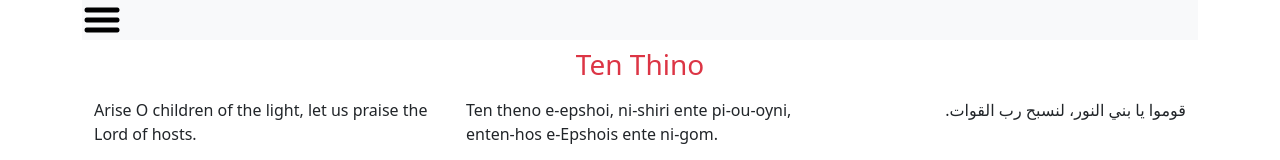
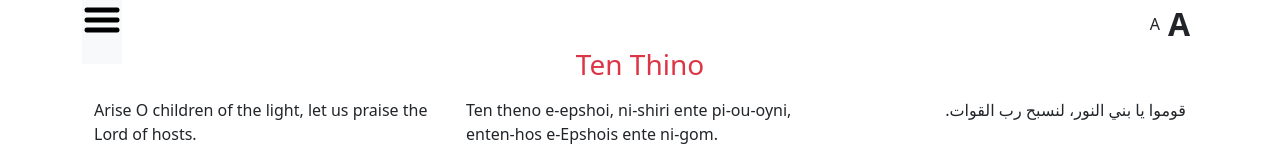
Before and after one commit to tonymelek/Psalmody, a Vue app: page / in a window 1280 px wide. Shown: the top 160 px of the page. Built offline with nearby package versions, Linux system fonts and the light colour scheme.

Commit message:
add dynamic font

```diff
--- a/src/containers/Sunday.vue
+++ b/src/containers/Sunday.vue
@@ -1,11 +1,18 @@
 <template>
     <div class="container">
         <div class=" container fixed-top">
-            <div class=" bg-light m-0 cursor-pointer" @click="toggle('menu', showMenu)">
-                <!-- <span v-if="showMenu">Hide Menu</span>
+            <div class="d-flex justify-content-between">
+                <div class=" bg-light m-0 cursor-pointer" @click="toggle('menu', showMenu)">
+                    <!-- <span v-if="showMenu">Hide Menu</span>
                 <span v-else>Show Menu</span> -->
-                <img src="../assets/imgs/menu.png" alt="menu" width="40">
+                    <img src="../assets/imgs/menu.png" alt="menu" width="40">
+                </div>
+                <div class="d-flex  align-items-center">
+                    <p @click="changeFontSize(-.25)" class="cursor-pointer">A</p>
+                    <p class="mx-2 bigger cursor-pointer" @click="changeFontSize(.25)">A</p>
+                </div>
             </div>
+
 
             <div v-show="showMenu">
                 <div class="d-flex justify-content-around pt-2  bg-light animate__animated animate__fadeInDown">
@@ -61,12 +68,13 @@
             <h3 class="text-danger text-center pt-5" :id="hymn.name">{{ hymn.name }}</h3>
             <div v-for="verse in hymn.english.length" class="container">
                 <div class="row my-3" :class="{ 'text-primary': verse % 2 === 0 }">
-                    <div :class="colsCount" v-show="showLang('english')">
+                    <div :class="colsCount" :style="{ 'font-size': fontSizeWithRem }" v-show="showLang('english')">
                         {{ hymn.english[verse - 1] }}
                     </div>
-                    <div :class="colsCount" v-show="showLang('copticEnglish')">
+                    <div :class="colsCount" :style="{ 'font-size': fontSizeWithRem }" v-show="showLang('copticEnglish')">
                         {{ hymn.copticEnglish[verse - 1] }}</div>
-                    <div class="arabic" :class="colsCount" v-show="showLang('arabic')">
+                    <div class="arabic" :class="colsCount" :style="{ 'font-size': fontSizeWithRem }"
+                        v-show="showLang('arabic')">
                         {{ hymn.arabic[verse] }}
                     </div>
 
@@ -86,9 +94,13 @@ export default {
         hymns,
         langs: ["english", "copticEnglish", "arabic"],
         showMenu: false,
-        selectedHymns: hymns
+        selectedHymns: hymns,
+        fontSize: 1
     }),
     methods: {
+        changeFontSize(step){
+            this.fontSize+=step
+        },
         toggle(type, value) {
             switch (type) {
                 case 'menu':
@@ -145,9 +157,17 @@ export default {
         },
         selectAll() {
             return this.selectedHymns.length === 0
+        },
+        fontSizeWithRem() {
+            return `${this.fontSize}rem`
         }
     }
 }
 </script>
 
-<style scoped></style>
+<style scoped>
+.bigger{
+    font-weight: bolder;
+    font-size: 2rem;
+}
+</style>
```
